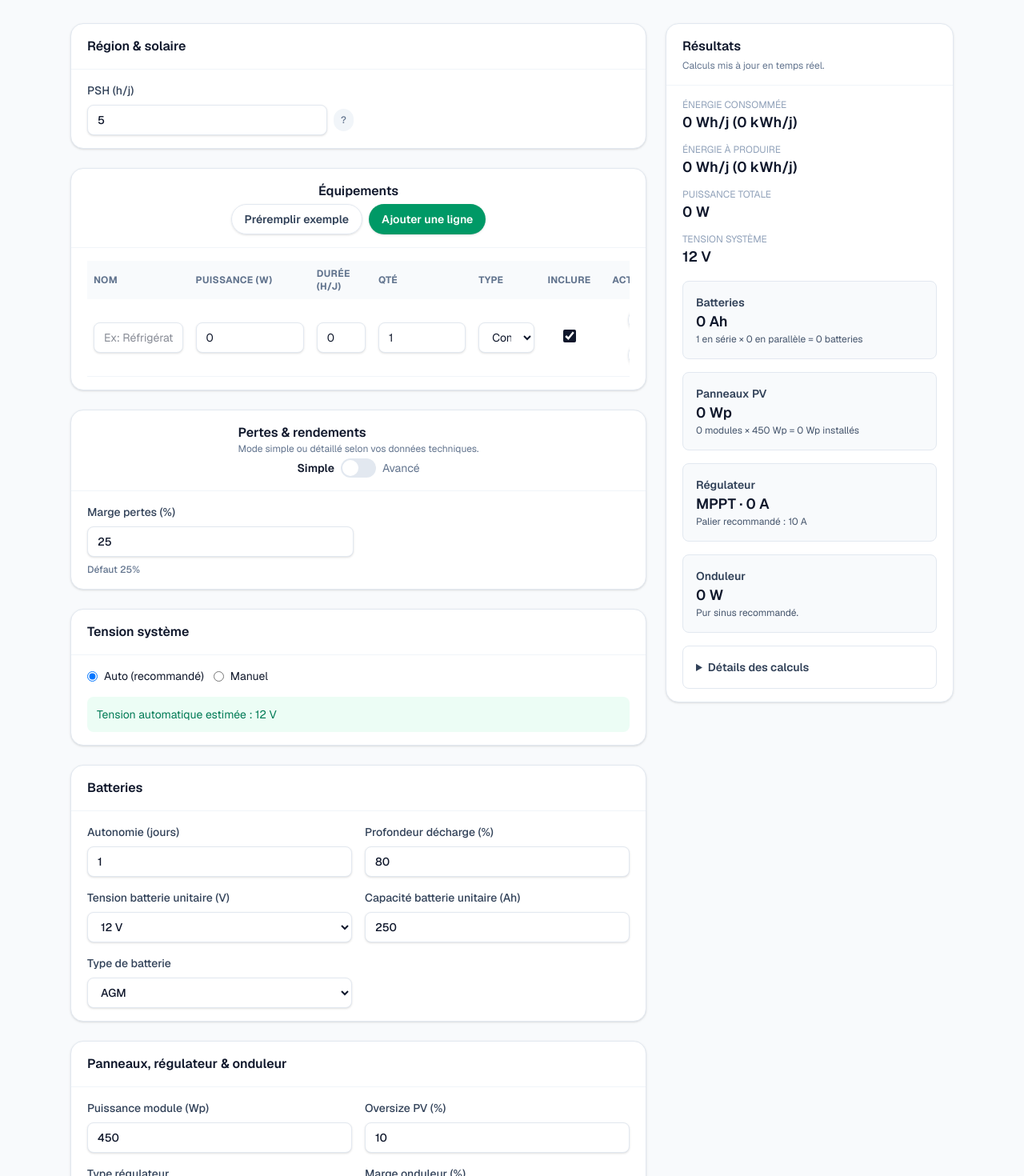
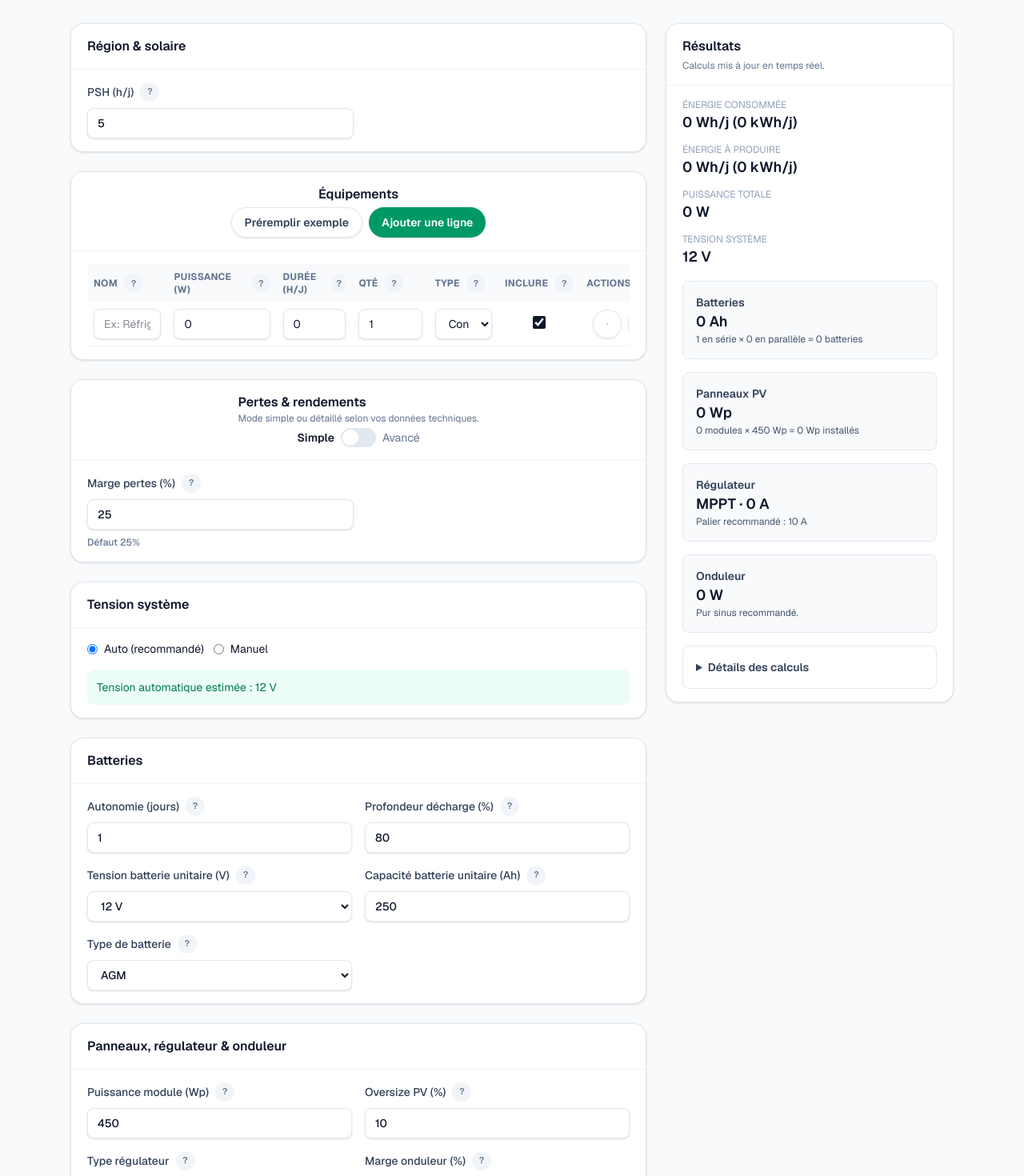
Before and after one commit to marielevha/solaris, a Next.js app: page / in a window 1280 px wide. Shown: the part 180-1650 px from the top of the page at 80% size. Built offline with nearby package versions, Linux system fonts and the light colour scheme.

Commit message:
Fix action icons and add form tooltips

```diff
--- a/app/page.tsx
+++ b/app/page.tsx
@@ -1,6 +1,7 @@
 "use client";
 
 import { useEffect, useMemo, useState } from "react";
+import { FiCopy, FiTrash2 } from "react-icons/fi";
 import { z } from "zod";
 import {
   computeBatteryBank,
@@ -52,6 +53,16 @@ const toNumber = (value: string) => {
   const parsed = Number(value);
   return Number.isNaN(parsed) ? 0 : parsed;
 };
+
+const InfoBubble = ({ label }: { label: string }) => (
+  <span
+    className="inline-flex h-6 w-6 items-center justify-center rounded-full bg-slate-100 text-[11px] font-semibold text-slate-500"
+    title={label}
+    aria-label={label}
+  >
+    ?
+  </span>
+);
 
 export default function Home() {
   const [hasHydrated, setHasHydrated] = useState(false);
@@ -250,7 +261,10 @@ export default function Home() {
       return (
         <div className="grid gap-3 sm:grid-cols-2">
           <label className="flex flex-col gap-2 text-sm font-medium text-slate-700">
+            <span className="inline-flex items-center gap-2">
               Marge pertes (%)
+              <InfoBubble label="Ajout forfaitaire pour couvrir les pertes globales." />
+            </span>
             <input
               type="number"
               min={10}
@@ -273,7 +287,10 @@ export default function Home() {
     return (
       <div className="grid gap-3 sm:grid-cols-2">
         <label className="flex flex-col gap-2 text-sm font-medium text-slate-700">
+          <span className="inline-flex items-center gap-2">
             Rendement onduleur (%)
+            <InfoBubble label="Efficacité moyenne de l'onduleur." />
+          </span>
           <input
             type="number"
             min={0}
@@ -293,7 +310,10 @@ export default function Home() {
           />
         </label>
         <label className="flex flex-col gap-2 text-sm font-medium text-slate-700">
+          <span className="inline-flex items-center gap-2">
             Rendement régulateur (%)
+            <InfoBubble label="Efficacité moyenne du régulateur." />
+          </span>
           <input
             type="number"
             min={0}
@@ -313,7 +333,10 @@ export default function Home() {
           />
         </label>
         <label className="flex flex-col gap-2 text-sm font-medium text-slate-700">
+          <span className="inline-flex items-center gap-2">
             Pertes câbles (%)
+            <InfoBubble label="Pertes estimées dans les câbles." />
+          </span>
           <input
             type="number"
             min={0}
@@ -333,7 +356,10 @@ export default function Home() {
           />
         </label>
         <label className="flex flex-col gap-2 text-sm font-medium text-slate-700">
+          <span className="inline-flex items-center gap-2">
             Pertes température (%)
+            <InfoBubble label="Pertes dues à la température des modules." />
+          </span>
           <input
             type="number"
             min={0}
@@ -437,19 +463,7 @@ export default function Home() {
             title="Dupliquer"
             aria-label="Dupliquer"
           >
-            <svg
-              aria-hidden="true"
-              className="h-4 w-4"
-              viewBox="0 0 24 24"
-              fill="none"
-              stroke="currentColor"
-              strokeWidth="1.6"
-              strokeLinecap="round"
-              strokeLinejoin="round"
-            >
-              <rect x="9" y="9" width="10" height="10" rx="2" />
-              <rect x="5" y="5" width="10" height="10" rx="2" />
-            </svg>
+            <FiCopy className="h-4 w-4" aria-hidden="true" />
             <span className="sr-only">Dupliquer</span>
           </button>
           <button
@@ -459,21 +473,7 @@ export default function Home() {
             title="Supprimer"
             aria-label="Supprimer"
           >
-            <svg
-              aria-hidden="true"
-              className="h-4 w-4"
-              viewBox="0 0 24 24"
-              fill="none"
-              stroke="currentColor"
-              strokeWidth="1.6"
-              strokeLinecap="round"
-              strokeLinejoin="round"
-            >
-              <path d="M4 7h16" />
-              <path d="M9 7V5h6v2" />
-              <rect x="7" y="7" width="10" height="12" rx="2" />
-              <path d="M10 11v5M14 11v5" />
-            </svg>
+            <FiTrash2 className="h-4 w-4" aria-hidden="true" />
             <span className="sr-only">Supprimer</span>
           </button>
         </div>
@@ -517,7 +517,10 @@ export default function Home() {
             </div>
             <div className="card-body grid gap-3 sm:grid-cols-2">
               <label className="flex flex-col gap-2 text-sm font-medium text-slate-700">
+                <span className="inline-flex items-center gap-2">
                   PSH (h/j)
+                  <InfoBubble label="PSH = Peak Sun Hours : nombre d'heures d'ensoleillement équivalent par jour." />
+                </span>
                 <div className="flex items-center gap-2">
                   <input
                     type="number"
@@ -529,12 +532,6 @@ export default function Home() {
                     }
                     className="input w-full"
                   />
-                  <span
-                    className="inline-flex h-7 w-7 items-center justify-center rounded-full bg-slate-100 text-xs text-slate-500"
-                    title="PSH = Peak Sun Hours : nombre d'heures d'ensoleillement équivalent par jour."
-                  >
-                    ?
-                  </span>
                 </div>
                 {!isPshValid && (
                   <span className="text-xs text-rose-600">
@@ -570,13 +567,48 @@ export default function Home() {
                 <table className="min-w-[720px] w-full text-left text-sm">
                   <thead className="bg-slate-50 text-xs uppercase tracking-wide text-slate-500">
                     <tr>
-                      <th className="p-2">Nom</th>
-                      <th className="p-2">Puissance (W)</th>
-                      <th className="p-2">Durée (h/j)</th>
-                      <th className="p-2">Qté</th>
-                      <th className="p-2">Type</th>
-                      <th className="p-2 text-center">Inclure</th>
-                      <th className="p-2 text-right">Actions</th>
+                      <th className="p-2">
+                        <span className="inline-flex items-center gap-2">
+                          Nom
+                          <InfoBubble label="Nom descriptif de l'équipement." />
+                        </span>
+                      </th>
+                      <th className="p-2">
+                        <span className="inline-flex items-center gap-2">
+                          Puissance (W)
+                          <InfoBubble label="Puissance nominale en watts." />
+                        </span>
+                      </th>
+                      <th className="p-2">
+                        <span className="inline-flex items-center gap-2">
+                          Durée (h/j)
+                          <InfoBubble label="Nombre d'heures d'utilisation par jour." />
+                        </span>
+                      </th>
+                      <th className="p-2">
+                        <span className="inline-flex items-center gap-2">
+                          Qté
+                          <InfoBubble label="Quantité d'appareils identiques." />
+                        </span>
+                      </th>
+                      <th className="p-2">
+                        <span className="inline-flex items-center gap-2">
+                          Type
+                          <InfoBubble label="Continu = usage permanent, Intermittent = usage ponctuel." />
+                        </span>
+                      </th>
+                      <th className="p-2 text-center">
+                        <span className="inline-flex items-center gap-2">
+                          Inclure
+                          <InfoBubble label="Inclure l'équipement dans les calculs." />
+                        </span>
+                      </th>
+                      <th className="p-2 text-right">
+                        <span className="inline-flex items-center gap-2">
+                          Actions
+                          <InfoBubble label="Dupliquer ou supprimer la ligne." />
+                        </span>
+                      </th>
                     </tr>
                   </thead>
                   <tbody>{equipments.map(renderEquipmentRow)}</tbody>
@@ -682,7 +714,10 @@ export default function Home() {
             </div>
             <div className="card-body grid gap-4 sm:grid-cols-2">
               <label className="flex flex-col gap-2 text-sm font-medium text-slate-700">
+                <span className="inline-flex items-center gap-2">
                   Autonomie (jours)
+                  <InfoBubble label="Nombre de jours d'autonomie souhaités." />
+                </span>
                 <input
                   type="number"
                   min={1}
@@ -697,7 +732,10 @@ export default function Home() {
                 />
               </label>
               <label className="flex flex-col gap-2 text-sm font-medium text-slate-700">
+                <span className="inline-flex items-center gap-2">
                   Profondeur décharge (%)
+                  <InfoBubble label="Pourcentage de décharge maximale des batteries." />
+                </span>
                 <input
                   type="number"
                   min={10}
@@ -717,7 +755,10 @@ export default function Home() {
                 />
               </label>
               <label className="flex flex-col gap-2 text-sm font-medium text-slate-700">
+                <span className="inline-flex items-center gap-2">
                   Tension batterie unitaire (V)
+                  <InfoBubble label="Tension nominale d'une batterie individuelle." />
+                </span>
                 <select
                   value={battery.batteryVoltage}
                   onChange={(event) =>
@@ -736,7 +777,10 @@ export default function Home() {
                 </select>
               </label>
               <label className="flex flex-col gap-2 text-sm font-medium text-slate-700">
+                <span className="inline-flex items-center gap-2">
                   Capacité batterie unitaire (Ah)
+                  <InfoBubble label="Capacité d'une batterie en ampères-heures." />
+                </span>
                 <input
                   type="number"
                   min={1}
@@ -754,7 +798,10 @@ export default function Home() {
                 />
               </label>
               <label className="flex flex-col gap-2 text-sm font-medium text-slate-700">
+                <span className="inline-flex items-center gap-2">
                   Type de batterie
+                  <InfoBubble label="Technologie de batterie utilisée." />
+                </span>
                 <select
                   value={battery.batteryType}
                   onChange={(event) =>
@@ -779,7 +826,10 @@ export default function Home() {
             </div>
             <div className="card-body grid gap-4 sm:grid-cols-2">
               <label className="flex flex-col gap-2 text-sm font-medium text-slate-700">
+                <span className="inline-flex items-center gap-2">
                   Puissance module (Wp)
+                  <InfoBubble label="Puissance crête d'un module photovoltaïque." />
+                </span>
                 <input
                   type="number"
                   min={1}
@@ -794,7 +844,10 @@ export default function Home() {
                 />
               </label>
               <label className="flex flex-col gap-2 text-sm font-medium text-slate-700">
+                <span className="inline-flex items-center gap-2">
                   Oversize PV (%)
+                  <InfoBubble label="Surdimensionnement pour couvrir les pertes et variations." />
+                </span>
                 <input
                   type="number"
                   min={0}
@@ -814,7 +867,10 @@ export default function Home() {
                 />
               </label>
               <label className="flex flex-col gap-2 text-sm font-medium text-slate-700">
+                <span className="inline-flex items-center gap-2">
                   Type régulateur
+                  <InfoBubble label="Type de contrôleur de charge (MPPT/PWM)." />
+                </span>
                 <select
                   value={controller.type}
                   onChange={(event) =>
@@ -827,7 +883,10 @@ export default function Home() {
                 </select>
               </label>
               <label className="flex flex-col gap-2 text-sm font-medium text-slate-700">
+                <span className="inline-flex items-center gap-2">
                   Marge onduleur (%)
+                  <InfoBubble label="Marge de sécurité sur la puissance de l'onduleur." />
+                </span>
                 <input
                   type="number"
                   min={0}
@@ -852,7 +911,10 @@ export default function Home() {
                     })
                   }
                 />
+                <span className="inline-flex items-center gap-2">
                   Option "Surge" (frigo, clim)
+                  <InfoBubble label="Active la prise en compte des appels de courant au démarrage." />
+                </span>
               </label>
             </div>
           </section>
--- a/package.json
+++ b/package.json
@@ -14,8 +14,9 @@
     "next": "16.1.6",
     "react": "19.2.3",
     "react-dom": "19.2.3",
-    "zustand": "^5.0.8",
-    "zod": "^4.1.9"
+    "react-icons": "^5.5.0",
+    "zod": "^4.1.9",
+    "zustand": "^5.0.8"
   },
   "devDependencies": {
     "@tailwindcss/postcss": "^4",
```
Also changed, not shown: 1 other file (tests, documents, lock files or other folders). Lines whose indentation alone changed are shown as unchanged.
